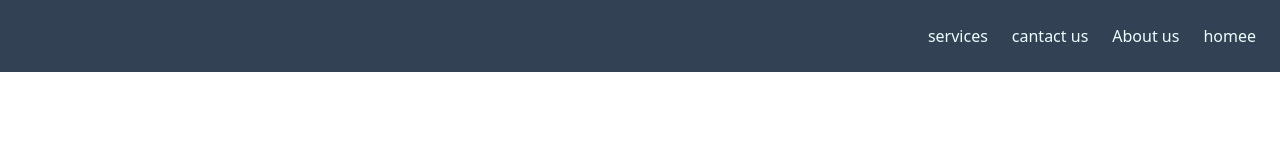
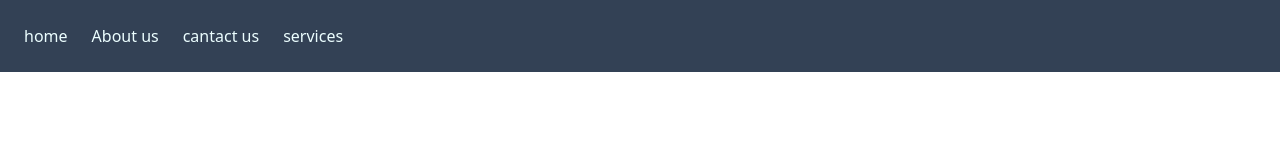
Before and after one commit to faezebolghanabady/tailwind-work-sample, a website: page public/index.html in a window 1280 px wide. Drawn offline with Linux system fonts and the light colour scheme.

Commit message:
nave bar

```diff
--- a/public/index.html
+++ b/public/index.html
@@ -10,8 +10,8 @@
 <body>
     <div>
         <nav class="w-full bg-slate-700 text-cyan-50 py-6 px-6 items-center">
-            <ul class="flex gap-6 flex-row-reverse md:flex-col">
-                <li>homee</li>
+            <ul class="flex gap-6 flex-col md:flex-row">
+                <li>home</li>
                 <li>About us</li>
                 <li>cantact us</li>
                 <li>services</li>
```
